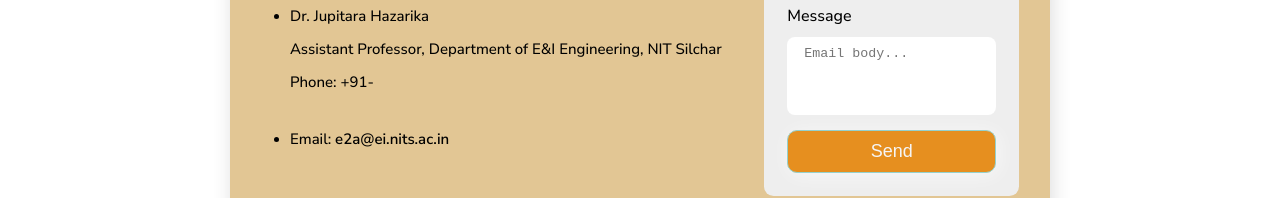
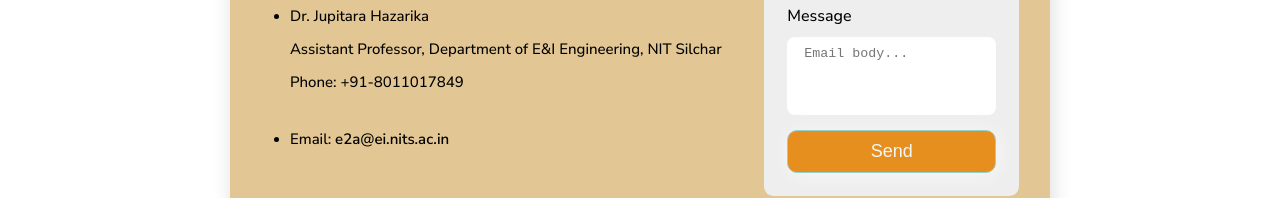
Before and after one commit to Rupantar-Borphukan/e2a2024, a React (Vite) app: page /contact-us in a window 1280 px wide. Shown: the part 1090-1288 px from the top of the page. Built offline with nearby package versions, Linux system fonts and the light colour scheme; a web font is replaced by a local one.

Commit message:
Update ContactUs.jsx

```diff
--- a/src/pages/ContactUs.jsx
+++ b/src/pages/ContactUs.jsx
@@ -45,7 +45,7 @@
                   Assistant Professor, Department of E&I Engineering, NIT
                   Silchar
                 </p>
-                <p className="mt-1">Phone: +91-</p>
+                <p className="mt-1">Phone: +91-8011017849</p>
                 {/* <p className="mt-1">Email: <a href="mailto:seban@ei.nits.ac.in" rel="noreferrer">seban@ei.nits.ac.in</a></p> */}
               </li>
               <li className="member mt-4">
```
